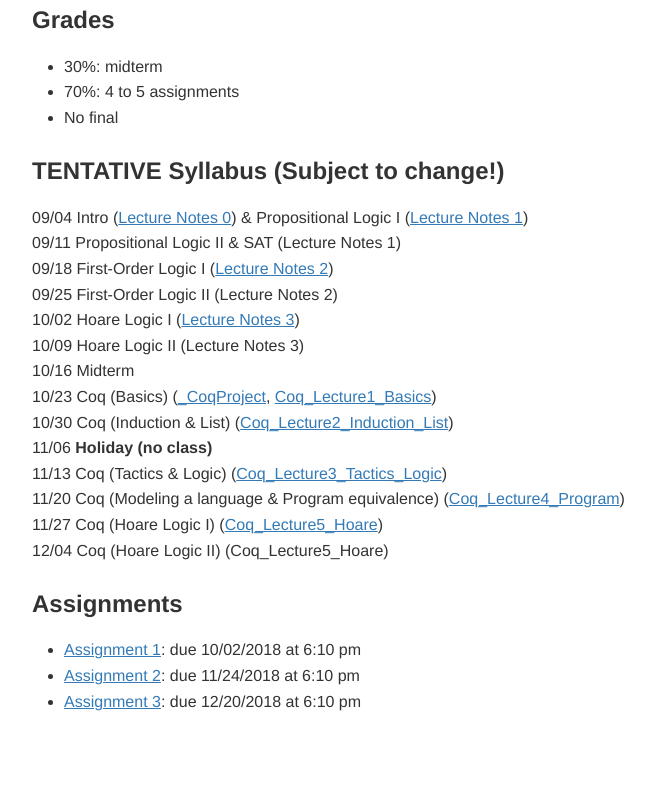
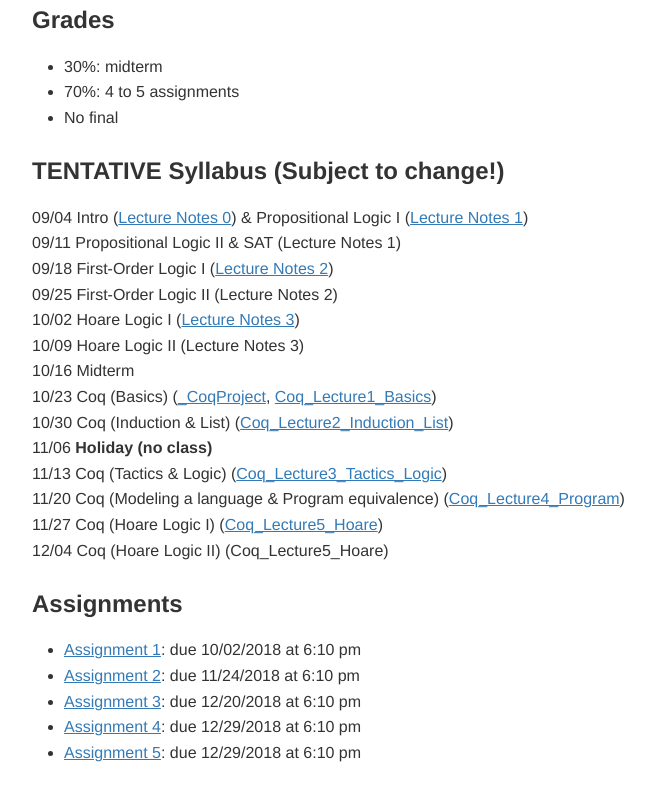
Before and after one commit to ronghui-gu/homepage, a plain HTML site: page courses/e6998/fall2018/index.html in a window 1280 px wide. Shown: the part 1271-2072 px from the top of the page, without its empty margins (6-661 px from the left). Before the commit the page ends 2023 px from the top, so only its background shows below. Drawn offline with nearby package versions, Linux system fonts and the light colour scheme; some packages are replaced by stand-ins of ours.

Commit message:
Add asg 4 & 5

```diff
--- a/courses/e6998/fall2018/index.html
+++ b/courses/e6998/fall2018/index.html
@@ -1035,6 +1035,8 @@ by Michael Huth and Mark Ryan
 <li><a href="./assignments/Assignment1.html">Assignment 1</a>: due 10/02/2018 at 6:10 pm</li>
 <li><a href="./Coq/Assignment2.v">Assignment 2</a>: due 11/24/2018 at 6:10 pm</li>
 <li><a href="./Coq/Assignment3.v">Assignment 3</a>: due 12/20/2018 at 6:10 pm</li>
+<li><a href="./Coq/Assignment4.v">Assignment 4</a>: due 12/29/2018 at 6:10 pm</li>
+<li><a href="./Coq/Assignment5.v">Assignment 5</a>: due 12/29/2018 at 6:10 pm</li>
 </ul>
 
   </body>
```
Also changed, not shown: 7 other files.
